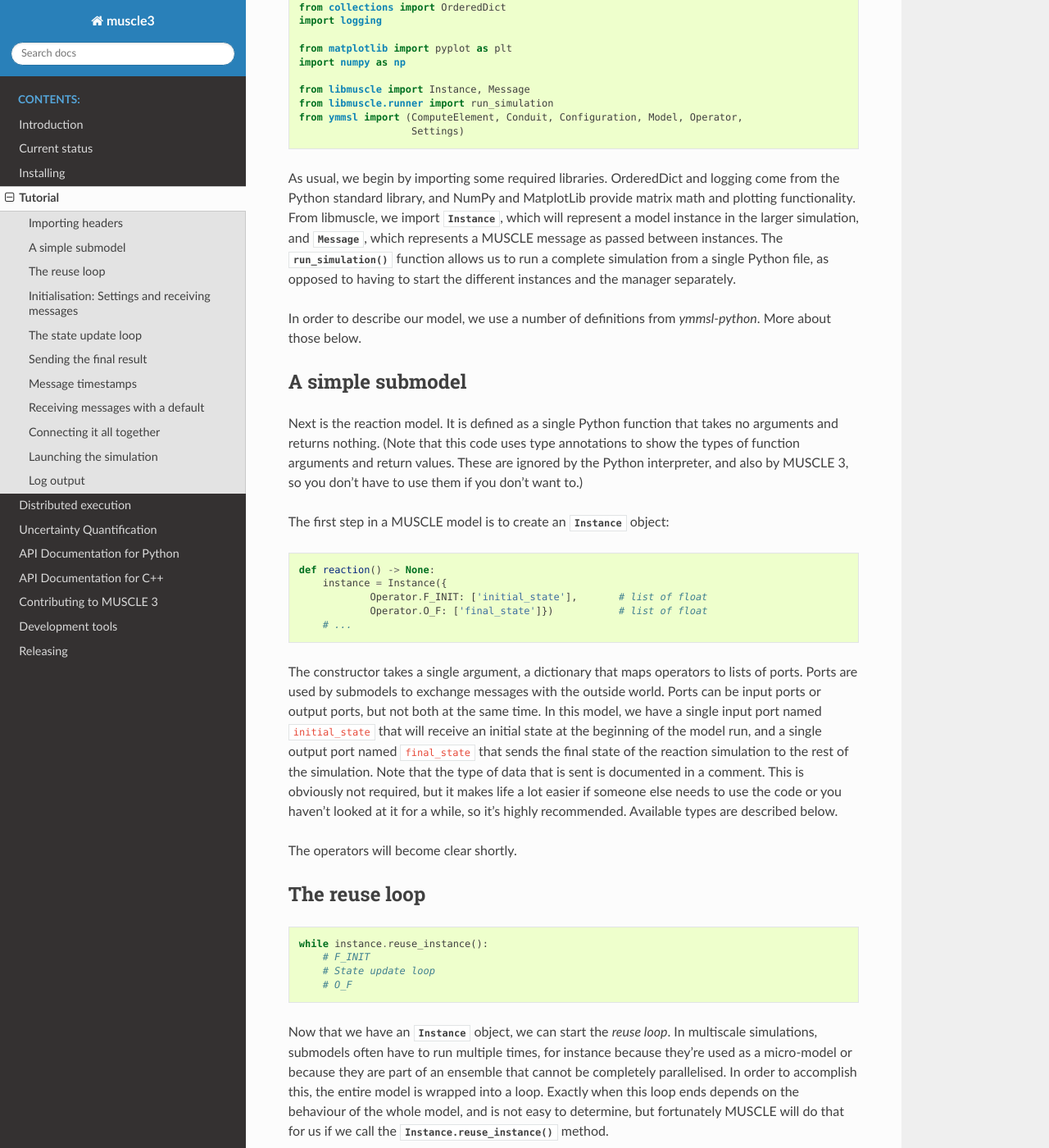
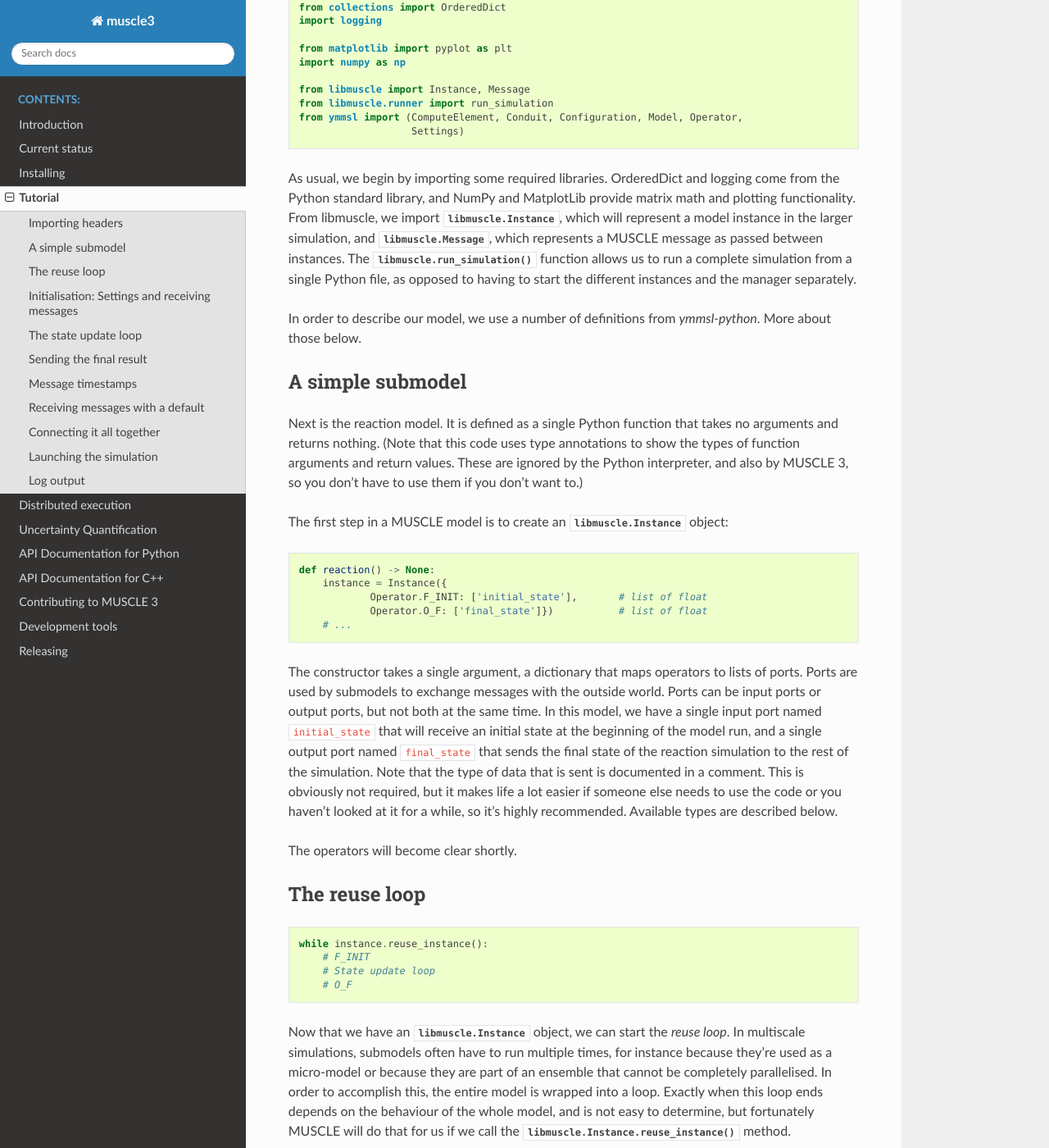
Before and after one commit to multiscale/muscle3, a Sphinx documentation site: the page built from docs/source/tutorial.rst, in a window 1280 px wide and 1400 px high, scrolled down 3171 px. Shown: the whole window at 82% size. Built offline with Sphinx 7.4.7 and the Read the Docs theme 2.0.0, drawn with Linux system fonts in a browser that asks for light colours; some of the changed text lies outside the part shown.

```diff
--- a/docs/source/tutorial.rst
+++ b/docs/source/tutorial.rst
@@ -54,15 +54,14 @@ Importing headers
                      Settings)
 
 
-As usual, we begin by importing some required libraries. OrderedDict and logging
-come from the Python standard library, and NumPy and MatplotLib provide matrix
-math and plotting functionality. From libmuscle, we import
-:class:`.Instance`,
-which will represent a model instance in the larger simulation, and
-:class:`.Message`, which represents a MUSCLE message as passed between instances.
-The :func:`.run_simulation` function allows us to run a complete simulation from
-a single Python file, as opposed to having to start the different instances and
-the manager separately.
+As usual, we begin by importing some required libraries. OrderedDict and
+logging come from the Python standard library, and NumPy and MatplotLib provide
+matrix math and plotting functionality. From libmuscle, we import
+:class:`libmuscle.Instance`, which will represent a model instance in the
+larger simulation, and :class:`libmuscle.Message`, which represents a MUSCLE
+message as passed between instances.  The :func:`libmuscle.run_simulation`
+function allows us to run a complete simulation from a single Python file, as
+opposed to having to start the different instances and the manager separately.
 
 In order to describe our model, we use a number of definitions from
 `ymmsl-python`. More about those below.
@@ -76,7 +75,8 @@ show the types of function arguments and return values. These are ignored by the
 Python interpreter, and also by MUSCLE 3, so you don't have to use them if you
 don't want to.)
 
-The first step in a MUSCLE model is to create an :class:`.Instance` object:
+The first step in a MUSCLE model is to create an :class:`libmuscle.Instance`
+object:
 
 .. code-block:: python
 
@@ -110,14 +110,14 @@ The reuse loop
       # State update loop
       # O_F
 
-Now that we have an :class:`.Instance` object, we can start the *reuse loop*. In
-multiscale simulations, submodels often have to run multiple times, for instance
-because they're used as a micro-model or because they are part of an ensemble
-that cannot be completely parallelised. In order to accomplish this, the entire
-model is wrapped into a loop. Exactly when this loop ends depends on the
-behaviour of the whole model, and is not easy to determine, but fortunately
-MUSCLE will do that for us if we call the :meth:`.Instance.reuse_instance`
-method.
+Now that we have an :class:`libmuscle.Instance` object, we can start the *reuse
+loop*. In multiscale simulations, submodels often have to run multiple times,
+for instance because they're used as a micro-model or because they are part of
+an ensemble that cannot be completely parallelised. In order to accomplish
+this, the entire model is wrapped into a loop. Exactly when this loop ends
+depends on the behaviour of the whole model, and is not easy to determine, but
+fortunately MUSCLE will do that for us if we call the
+:meth:`libmuscle.Instance.reuse_instance` method.
 
 Initialisation: Settings and receiving messages
 -----------------------------------------------
@@ -181,7 +181,7 @@ code should look familiar: we loop until we reach our maximum time, and on each
 iteration update the state according to the model equation. This update is
 called operator S in the Submodel Execution Loop, and in this model, it is
 determined entirely by the current state.  Since no information from outside is
-needed, we do not receive any messages, and in our :class:`.Instance`
+needed, we do not receive any messages, and in our :class:`libmuscle.Instance`
 declaration above, we did not declare any ports associated with ``Operator.S``.
 
 The Submodel Execution Loop specifies another operator within the state update
@@ -208,7 +208,7 @@ finish up by sharing that final state with the outside world, by sending it on
 the ``final_state`` port. The part of the code after the state update loop (but
 still within the reuse loop) is known as the O_F operator in the Submodel
 Execution Loop, so that is where we declared this port to live in our
-:class:`.Instance` declaration above.
+:class:`libmuscle.Instance` declaration above.
 
 To send a message, we specify the port on which to send (which must match the
 declaration by name and operator), and a Message object containing the current
@@ -267,12 +267,12 @@ Since the diffusion model is the macro-submodel in this model, it needs to send
 its state to the outside world on every timestep. This is done in the O_I
 operator. The message simply contains the state, converted to a standard Python
 list, and it is sent on the ``state_out`` port, which was declared for the O_I
-operator when we made the :class:`.Instance` for this model. The message is
-sent with the current simulation time, and a second timestamp that gives the
-simulation time for the next message that will be sent on this port. Since our
-time steps are fixed, this is easy to calculate. We do need to take care to
-send ``None`` if this is the final message on this port however, since there
-won't be another message in that case.
+operator when we made the :class:`libmuscle.Instance` for this model. The
+message is sent with the current simulation time, and a second timestamp that
+gives the simulation time for the next message that will be sent on this port.
+Since our time steps are fixed, this is easy to calculate. We do need to take
+care to send ``None`` if this is the final message on this port however, since
+there won't be another message in that case.
 
 This deserves a bit more explanation. First, MUSCLE 3 does not use the
 timestamps that are attached to the messages for anything, and in this
@@ -309,12 +309,13 @@ Receiving messages with a default
 
 The diffusion model being the macro-model, it will need to receive input for its
 state update from the micro-model, which it does by calling
-:meth:`.Instance.receive`. This receive is a bit special in that we are
-passing a default message. The default message is returned if this port is not
-connected. We are cleverly passing the message containing our current state, so
-that if this port is not connected, the model continues from its current state.
-Since MUSCLE 3 will simply ignore a send command on a disconnected port, this
-makes it possible to run the diffusion model without a micro-model attached.
+:meth:`libmuscle.Instance.receive`. This receive is a bit special in that we
+are passing a default message. The default message is returned if this port is
+not connected. We are cleverly passing the message containing our current
+state, so that if this port is not connected, the model continues from its
+current state.  Since MUSCLE 3 will simply ignore a send command on a
+disconnected port, this makes it possible to run the diffusion model without a
+micro-model attached.
 
 Of course, a sensible default value will not be available in all cases, but if
 there is one, using it like this is a good idea.
@@ -456,8 +457,8 @@ which primarily does coordination (helping instances find each other) and
 communication (sending messages between them). However, for testing,
 experimentation, learning, and small scale production use, having some means of
 running a whole simulation from a single Python file is very nice. So MUSCLE 3
-has a small facility for this in the form of the :func:`.run_simulation`
-function:
+has a small facility for this in the form of the
+:func:`libmuscle.run_simulation` function:
 
 .. code-block:: python
 
@@ -467,7 +468,7 @@ function:
 
 Here, we make a dictionary that maps implementation names to the corresponding
 Python functions. We then pass the configuration and the implementations to
-:func:`.run_simulation`, which will start the muscle_manager and the
+:func:`libmuscle.run_simulation`, which will start the muscle_manager and the
 implementations, and then wait for the simulation to finish.
 
 Note that this will actually fork off a separate process for the manager and for
```
Also changed, not shown: docs/source/uncertainty_quantification.rst (+31 -30 lines).
